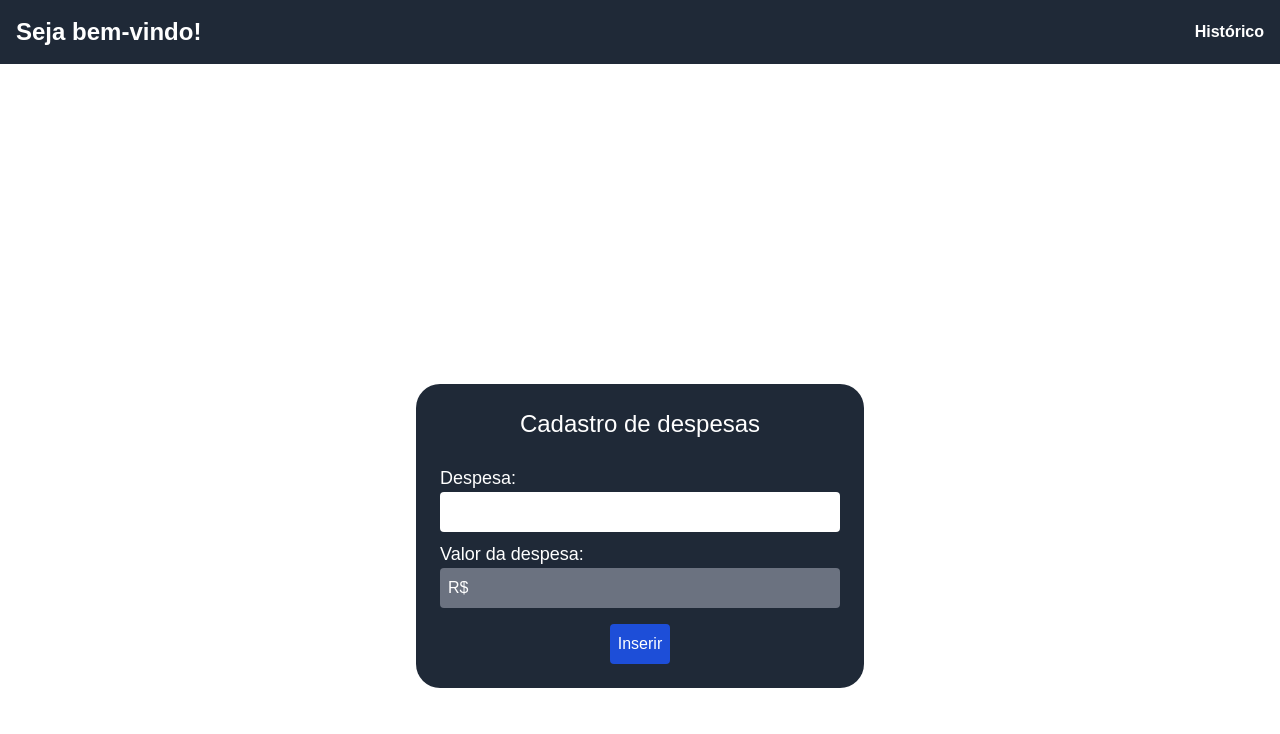
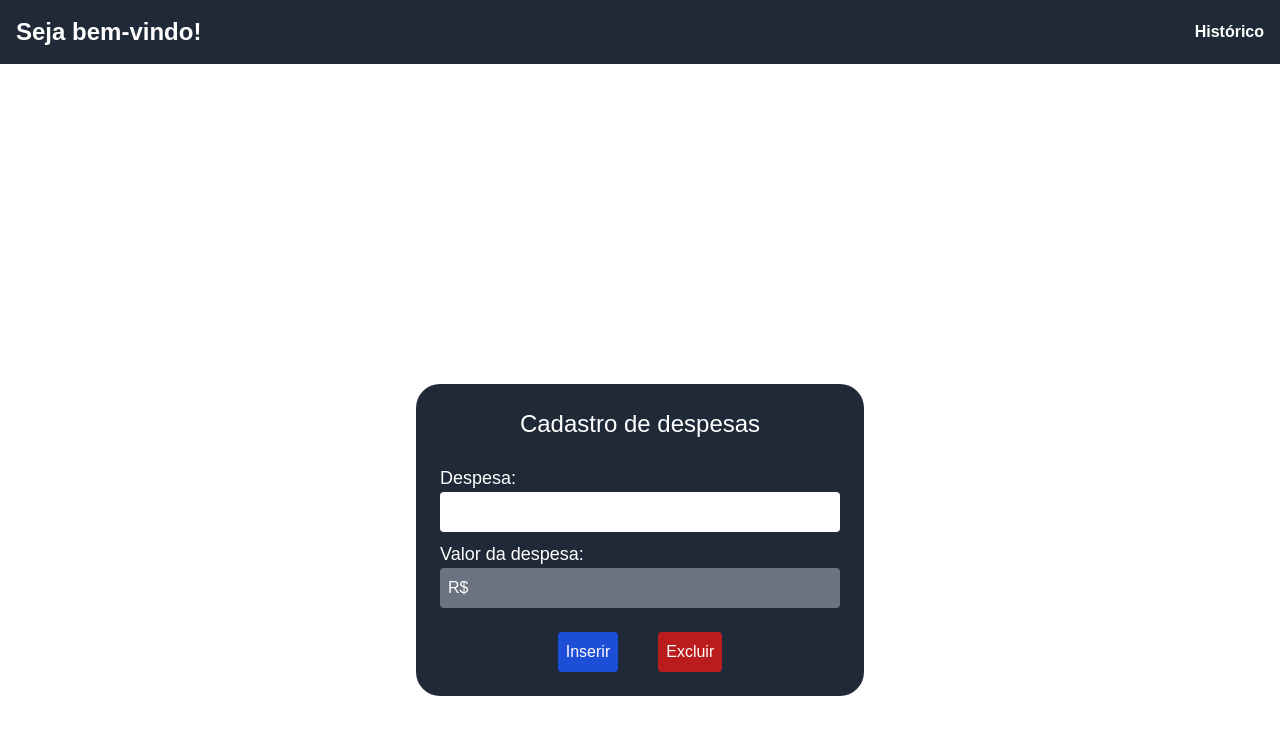
Before and after one commit to ThalyssonEmanoel/Expense-Pie-Chart, a Next.js app in the folder frontend/: page / in a window 1280 px wide. Shown: the top 734 px of the page. Built offline with nearby package versions, Linux system fonts and the light colour scheme.

Commit message:
:ok_hand: O recado de exclusão e o próprio método de exclusão foram melhorados

```diff
--- a/frontend/src/app/page.jsx
+++ b/frontend/src/app/page.jsx
@@ -7,6 +7,9 @@ export default function Home() {
   const [valorDespesa, setValorDespesa] = useState('');
   const [notificacao, setNotificacao] = useState(null);
 
+  /**
+   * @handleSubmit Função para enviar os dados da despesa para o backend
+   * */
   async function handleSubmit(e) {
     e.preventDefault();
     const resposta = await fetch('http://localhost:3051/gastos', {
@@ -21,23 +24,35 @@ export default function Home() {
     });
 
     if (resposta.ok) {
-      setNotificacao({ mensagem: 'Cadastrado com sucesso!' });
+      setNotificacao({ tipo: 'success', mensagem: 'Cadastrado com sucesso!' });
+      setTimeout(() => setNotificacao(null), 3000);
+    } else {
+      setNotificacao({ tipo: 'error', mensagem: 'Erro ao cadastrar!' });
+      setTimeout(() => setNotificacao(null), 3000);
+    }
+  }
 
-      setTimeout(() => {
-      setNotificacao(null);
-      }, 3000);
+  /**
+   * @handleExluir Irá excluir os dados
+   */
+  async function handleExcluir() {
+    const resposta = await fetch('http://localhost:5001/gastos', {
+      method: 'DELETE',
+    });
+
+    if (resposta.ok) {
+      setNotificacao({ tipo: 'success', mensagem: 'O último gasto foi excluído!' });
+      setTimeout(() => setNotificacao(null), 3000);
     } else {
-      setNotificacao({ mensagem: 'Erro ao cadastrar!' });
-      setTimeout(() => {
-      setNotificacao(null);
-      }, 3000);
+      setNotificacao({ tipo: 'error', mensagem: 'Erro ao excluir os gastos!' });
+      setTimeout(() => setNotificacao(null), 3000);
     }
   }
 
   return (
     <div className="flex items-center min-h-screen flex-col-reverse relative">
       {notificacao && (
-        <div className="absolute top-20  p-4 rounded-lg text-white bg-blue-500">
+        <div className={`absolute top-20 left-1/2 transform -translate-x-1/2 p-4 rounded-lg text-white ${notificacao.tipo === 'success' ? 'bg-green-500' : 'bg-red-500'}`}>
           {notificacao.mensagem}
         </div>
       )}
@@ -68,13 +83,24 @@ export default function Home() {
               />
             </div>
           </div>
-          <div className="text-center mt-4">
+          <div className="flex items-center justify-center ">
+          <div className="text-center mt-4 mr-10">
             <input
               type="submit"
               value="Inserir"
               className="bg-blue-700 text-white p-2 rounded cursor-pointer hover:bg-blue-500 active:bg-violet-700"
             />
           </div>
+        <div className="text-center mt-4">
+          <button
+            type="button"
+            onClick={handleExcluir}
+            className="bg-red-700 text-white p-2 rounded cursor-pointer hover:bg-red-500 active:bg-red-800"
+          >
+            Excluir
+          </button>
+        </div>
+        </div>
         </form>
       </div>
     </div>
```
